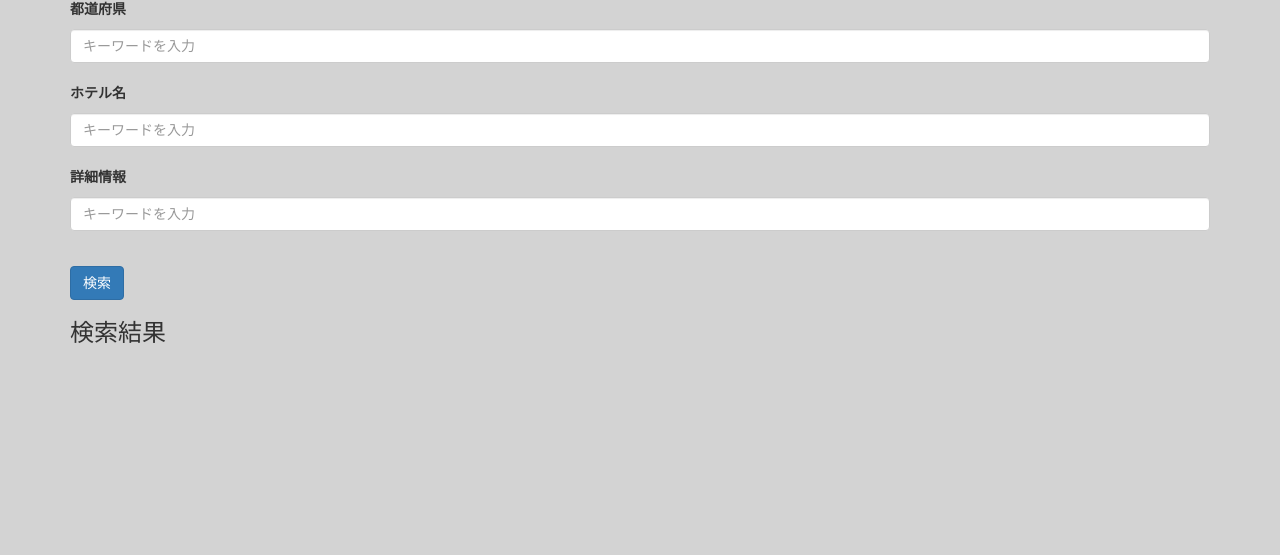
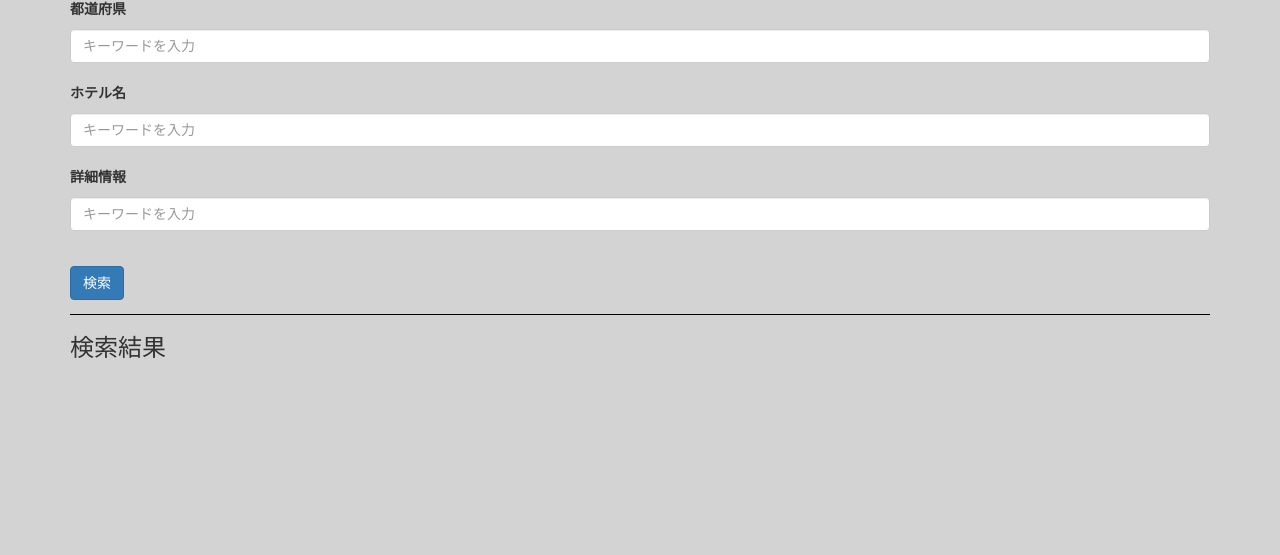
Before and after one commit to tosgit1989/tosapplication3, a PHP site: page /hotels/search.php in a window 1280 px wide. Shown: the part 180-735 px from the top of the page. Run offline with PHP 8.4, Linux system fonts and the light colour scheme; the visitor is signed in with stand-in values (Sample User, id 1); data that the repository does not hold is empty.

Commit message:
検索フォームと検索結果表示箇所を線で区切った

```diff
--- a/hotels/search.php
+++ b/hotels/search.php
@@ -25,6 +25,7 @@ $hotels = $dataConnect->getAll('hotels');
                     <button class="btn btn-primary" type="submit">検索</button>
                 </form>
 
+                <p style="border-bottom: 1px solid black"></p>
                 <h3>検索結果</h3>
                 <?php
                 foreach ($hotels as $hotel) {
```
